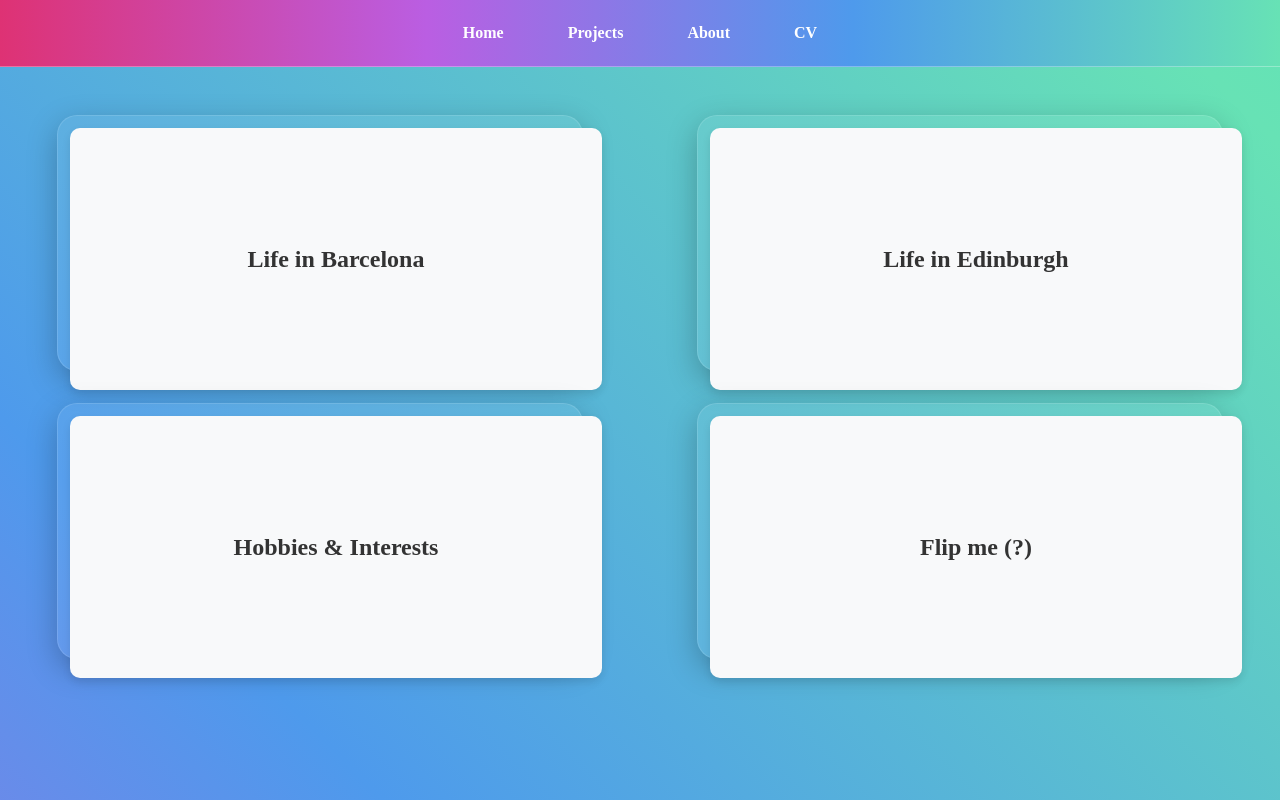
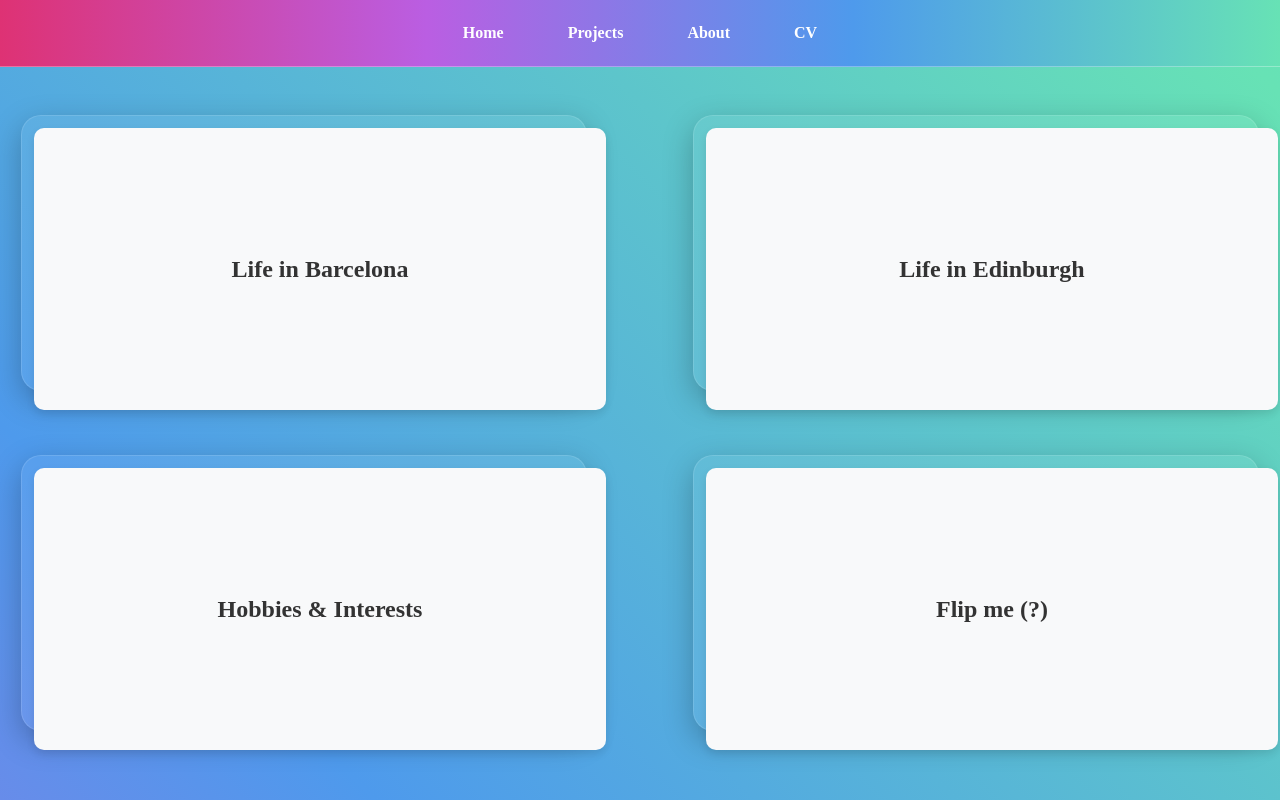
Before and after one commit to Laufley/portfolio, a React (Vite) app: page /portfolio/about in a window 1280 px wide. Built offline with nearby package versions, Linux system fonts and the light colour scheme.

Commit message:
add more details into the cards

```diff
--- a/src/Components/About.css
+++ b/src/Components/About.css
@@ -7,7 +7,7 @@
 .cards-container {
   display: grid;
   grid-template-columns: repeat(2, 1fr);
-  gap: 2rem 0;
+  gap: 4rem;
   padding: 0;
   margin: 0 auto;
   max-width: 2000px;
@@ -16,11 +16,11 @@
 }
 
 .card {
-  height: 230px;
+  height: 250px;
   width: 100%;
   perspective: 1000px;
   cursor: pointer;
-  min-width: 500px;
+  min-width: 540px;
 }
 
 
@@ -70,10 +70,12 @@
 .card-back ul {
   text-align: left;
   padding-right: 5px;
-  margin-left: -rem;;
+  margin-left: -1rem;
 }
 
 .card-back ul li {
   text-align: left;
   margin-bottom: 8px;
+  margin-right: -15px;
+
 }
--- a/src/Components/About.tsx
+++ b/src/Components/About.tsx
@@ -17,15 +17,23 @@ function About() {
         "I grew up in a <strong>very impoverished</strong> neighborhood outside BCN.",
         "An IT career was unheard of (there) by that time. But I loved science!",
         "<strong>High school:</strong> I pursued Bachillerato Científico.",
-        "<strong>Uni:</strong> Worked and studied hard to obtain grants.",
-        "<strong>Clinical psychology:</strong> I graduated and worked in a hostpital, and discovered how tainted the field was with pharma. I could not morally continue down that path.",
-        "<strong>Moved to Edinburgh</strong>: for love, with 200€ in my pocket, and with a earnt contact to do a doctorate in Scotland. A new begining!",
+        "<strong>Uni:</strong> Worked and studied hard to obtain grants for Clinical Psychology.",
+        "<strong>The turn point:</strong> I graduated, worked in a hostpital, and discovered how tainted the field was with pharma. I could not morally continue that path.",
+        "<strong>Moved to Edinburgh</strong>: For love, with 200€ in my pocket, and with a earnt contact to do a doctorate programme in Scotland. A new begining!",
       ]
     },
     {
       front: "Life in Edinburgh",
       back: [
-        "5+ years of web development",
+        "<strong>Bad news:</strong> Qualified for the doctorate, but the salary would be too low.",
+        "I worked as a <strong>waitress in a kebab shop</strong>. I had to learn English anyway.",
+        "I leveled up to <strong>Customer Service Agent</strong> to boost my English.",
+        "I got promoted to <strong>Social Media Engagement Coordinator</strong>. My first Client meetings were nerve-wracking!",
+        "I wanted to grow. By then, I knew about IT as a career, but I didn't have the education. I wish I had. So I decided to watch as an <strong>IT Recruiter</strong>.",
+        "I got promoted to Senior. I also helped to design our website and logo! ;)",
+        "But through befriending devs, I got jealous of their skills.",
+        "So I did a bootcamp. Again, investing all my savings. It changed EVERYTHING",
+        "<strong>Good news!:</strong> I found a job as a <strong><u>Developer</u></strong> in 2023 and I'm loving every second!",
       ]
     },
     {
@@ -77,3 +85,9 @@ function About() {
 }
 
 export default About;
+
+
+// the best gamble you can do, is against yourself
+// life is hard, but so are you
+// poverty chases you your whole life, the fact that I don't have an IT degree is a scar I will always carry. BUT hey, news! i'm now taking a master's in Software development so that will fix it a bit (?)
+// when life gives you lemons... ask yourself, what would indira do? and then do the opposite.
```
Also changed, not shown: 1 other file (tests, documents, lock files or other folders).
